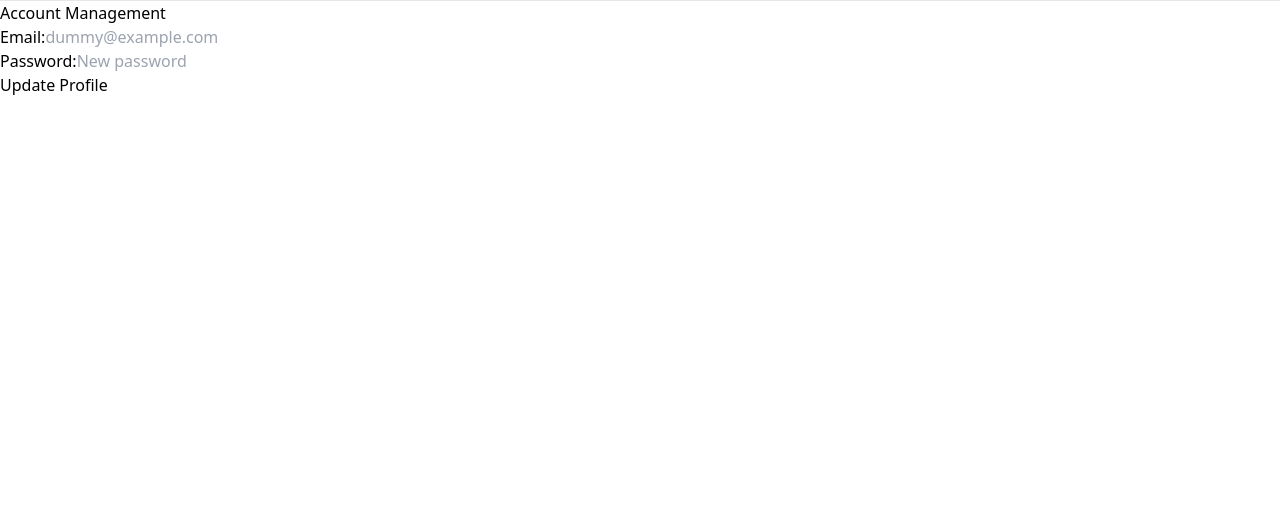
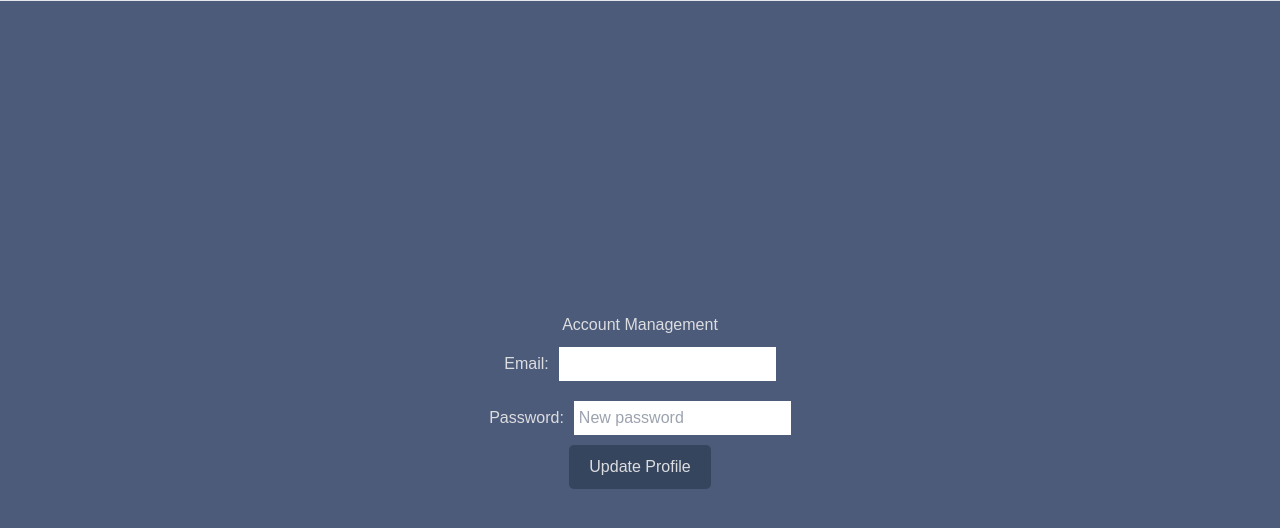
Before and after one commit to Nlrvanaflame/Finance-Tracker-Frontend, a React (Create React App) app: page /account-management in a window 1280 px wide. Shown: the top 528 px of the page. Built offline with nearby package versions, Linux system fonts and the light colour scheme.

Commit message:
Latest update

```diff
--- a/src/components/AccountManagement.tsx
+++ b/src/components/AccountManagement.tsx
@@ -1,16 +1,16 @@
 import React, { useState } from 'react'
+import { useUser } from '../hooks/userHooks/useGetUser'
+import { useUpdateUser } from '../hooks/userHooks/useUserMutations'
+import { useNavigate } from 'react-router'
 
-const AccountManagementPage = () => {
-  const [user, setUser] = useState({
-    id: '12345',
-    email: 'dummy@example.com',
-    password: 'dummy123'
-  })
-
+const AccountManagementPage: React.FC = () => {
+  const { data: user, isLoading } = useUser()
   const [formState, setFormState] = useState({
     email: '',
     password: ''
   })
+  const navigate = useNavigate()
+  const updateUser = useUpdateUser()
 
   const handleChange = (e: React.ChangeEvent<HTMLInputElement>) => {
     const { name, value } = e.target
@@ -21,25 +21,39 @@ const AccountManagementPage = () => {
   }
 
   const handleSubmit = () => {
-    if (formState.email) {
-      setUser((prevState) => ({
-        ...prevState,
-        email: formState.email
-      }))
+    if (formState.email || formState.password) {
+      if (user && user.id) {
+        updateUser.mutate({
+          id: user.id,
+          data: {
+            email: formState.email,
+            hashed_password: formState.password
+          }
+        })
+        navigate('/login')
+      } else {
+        console.error('User ID not found')
+      }
     }
-    if (formState.password) {
-      setUser((prevState) => ({
-        ...prevState,
-        password: formState.password
-      }))
-    }
-    alert('Profile updated successfully!')
   }
 
+  if (isLoading) return <div>Loading...</div>
+
   return (
-    <div>
+    <div
+      style={{
+        fontFamily: 'Arial, sans-serif',
+        backgroundColor: '#4d5b7a',
+        color: '#dcdde0',
+        height: '100vh',
+        display: 'flex',
+        flexDirection: 'column',
+        alignItems: 'center',
+        justifyContent: 'center'
+      }}
+    >
       <h1>Account Management</h1>
-      <div>
+      <div style={{ margin: '10px' }}>
         <label>
           Email:
           <input
@@ -47,11 +61,12 @@ const AccountManagementPage = () => {
             name="email"
             value={formState.email}
             onChange={handleChange}
-            placeholder={user.email}
+            placeholder={user?.email || ''}
+            style={{ marginLeft: '10px', padding: '5px' }}
           />
         </label>
       </div>
-      <div>
+      <div style={{ margin: '10px' }}>
         <label>
           Password:
           <input
@@ -60,10 +75,23 @@ const AccountManagementPage = () => {
             value={formState.password}
             onChange={handleChange}
             placeholder="New password"
+            style={{ marginLeft: '10px', padding: '5px' }}
           />
         </label>
       </div>
-      <button onClick={handleSubmit}>Update Profile</button>
+      <button
+        onClick={handleSubmit}
+        style={{
+          padding: '10px 20px',
+          color: '#dcdde0',
+          backgroundColor: '#35455D',
+          border: 'none',
+          borderRadius: '5px',
+          cursor: 'pointer'
+        }}
+      >
+        Update Profile
+      </button>
     </div>
   )
 }
--- a/src/components/LandingPage.tsx
+++ b/src/components/LandingPage.tsx
@@ -1,10 +1,15 @@
 import React from 'react'
-import { Link } from 'react-router-dom'
+import { Link, useNavigate } from 'react-router-dom'
 import { useUser } from '../hooks/userHooks/useGetUser'
 
 const LandingPage: React.FC = () => {
   const token = localStorage.getItem('token')
   const { data: user, isLoading } = useUser()
+
+  const handleLogout = () => {
+    localStorage.removeItem('token')
+    window.location.reload()
+  }
   return (
     <div
       style={{
@@ -42,6 +47,20 @@ const LandingPage: React.FC = () => {
               >
                 Manage Account
               </Link>
+              <button
+                onClick={handleLogout}
+                style={{
+                  marginLeft: '20px',
+                  color: 'white',
+                  background: 'none',
+                  border: 'none',
+                  cursor: 'pointer',
+                  textDecoration: 'underline',
+                  fontSize: 'inherit'
+                }}
+              >
+                Logout
+              </button>
             </div>
           ) : (
             <>
--- a/src/hooks/userHooks/useUserMutations.ts
+++ b/src/hooks/userHooks/useUserMutations.ts
@@ -30,12 +30,17 @@ export const useLoginUser = () => {
 
 
 export const useUpdateUser = () => {
-  return useMutation((data: { id: string; data: 'email'|'hashed_password' }) => updateUser(data.id, data.data), {
-    onSuccess: () => {
-      queryClient.invalidateQueries('user');
-    },
-  });
-}
+  return useMutation(
+    (data: { id: string; data: { email?: string; hashed_password?: string } }) =>
+      updateUser(data.id, data.data),
+    {
+      onSuccess: () => {
+        queryClient.invalidateQueries('user');
+      },
+    }
+  );
+};
+
 
 export const useLogoutUser = () => {
     return useMutation(logoutUser, {
--- a/src/services/routes/user.ts
+++ b/src/services/routes/user.ts
@@ -18,7 +18,7 @@ export const loginUser = (data: LoginUser) => {
 }
 
 export const logoutUser = ()=> api.get<User>("/logout")
-export const updateUser =(id:string, data: 'email'|'hashed_password')=> api.put(`/users/${id}`,data)
+export const updateUser =(id:string, data: { email?: string; hashed_password?: string })=> api.put(`/users/${id}`,data)
 export const getUserFromToken = async () => {
     const token = localStorage.getItem('token');
 
```
Lines whose indentation alone changed are shown as unchanged.
